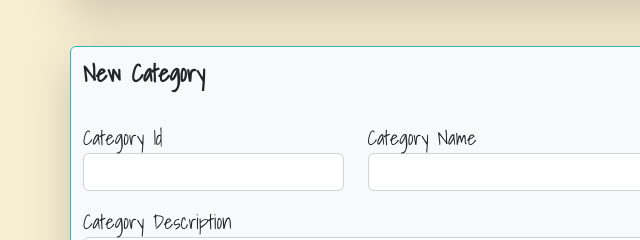
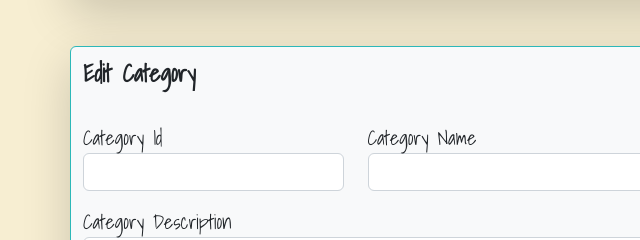
Before and after one commit to Koenigka/technikum-backend-frontend-webshop, a website: page Frontend_Bootstrap/admin-category.html in a window 1280 px wide. Shown: the part 1193-1433 px from the top of the page, 0-640 px from the left. Drawn offline with nearby package versions, Linux system fonts and the light colour scheme.

Commit message:
category edit

```diff
--- a/Frontend_Bootstrap/admin-category.html
+++ b/Frontend_Bootstrap/admin-category.html
@@ -196,7 +196,7 @@
 
 
  <div class="container rounded mt-5 border border-warning bg-light shadow-lg">
-    <p class="fs-4 fw-bold pt-2">New Category</p>
+    <p class="fs-4 fw-bold pt-2">Edit Category</p>
       <div class="row">
           <div class="col">
   <form method="POST" action="">
```
